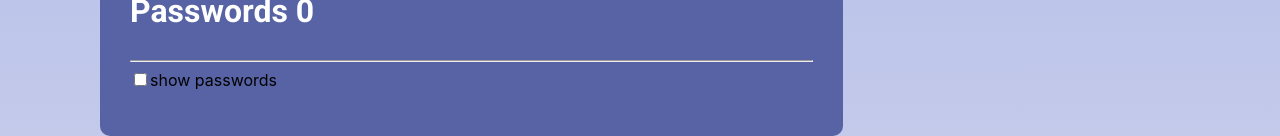
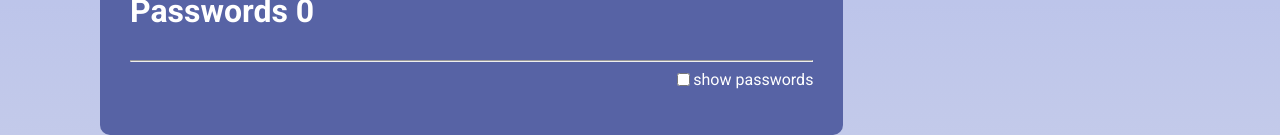
Before and after one commit to kondurusiva/password_manager, a React (Create React App) app: page / in a window 1280 px wide. Shown: the part 737-873 px from the top of the page. Built offline with nearby package versions, Linux system fonts and the light colour scheme; a web font is replaced by a local one.

Commit message:
Update index.css

```diff
--- a/src/Components/PasswordManager/index.css
+++ b/src/Components/PasswordManager/index.css
@@ -184,3 +184,17 @@
 .hr3 {
   width: 100%;
 }
+
+.checkbox-container {
+  display: flex;
+  margin-left: auto;
+}
+
+.label-text {
+  font-family: 'Roboto';
+  color: #ffffff;
+}
+
+.check-box {
+  padding: 100px;
+}
```
